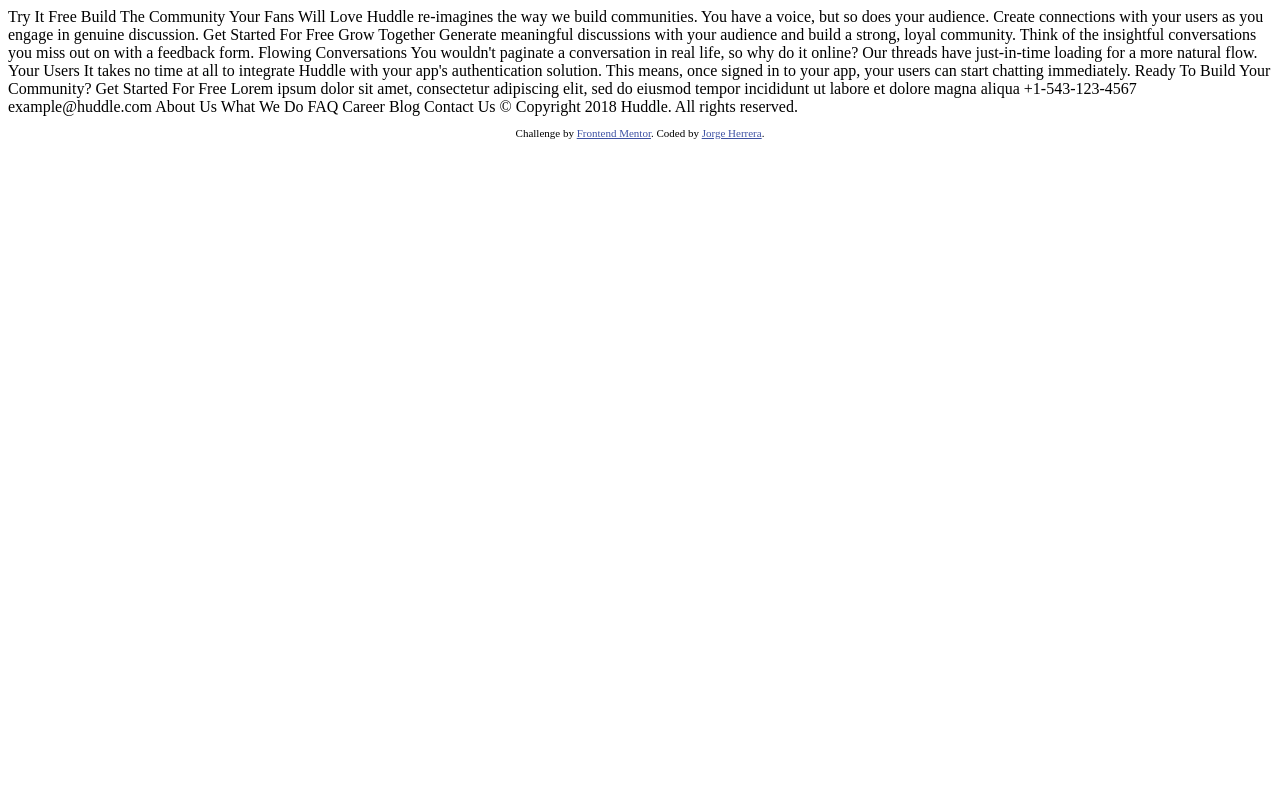
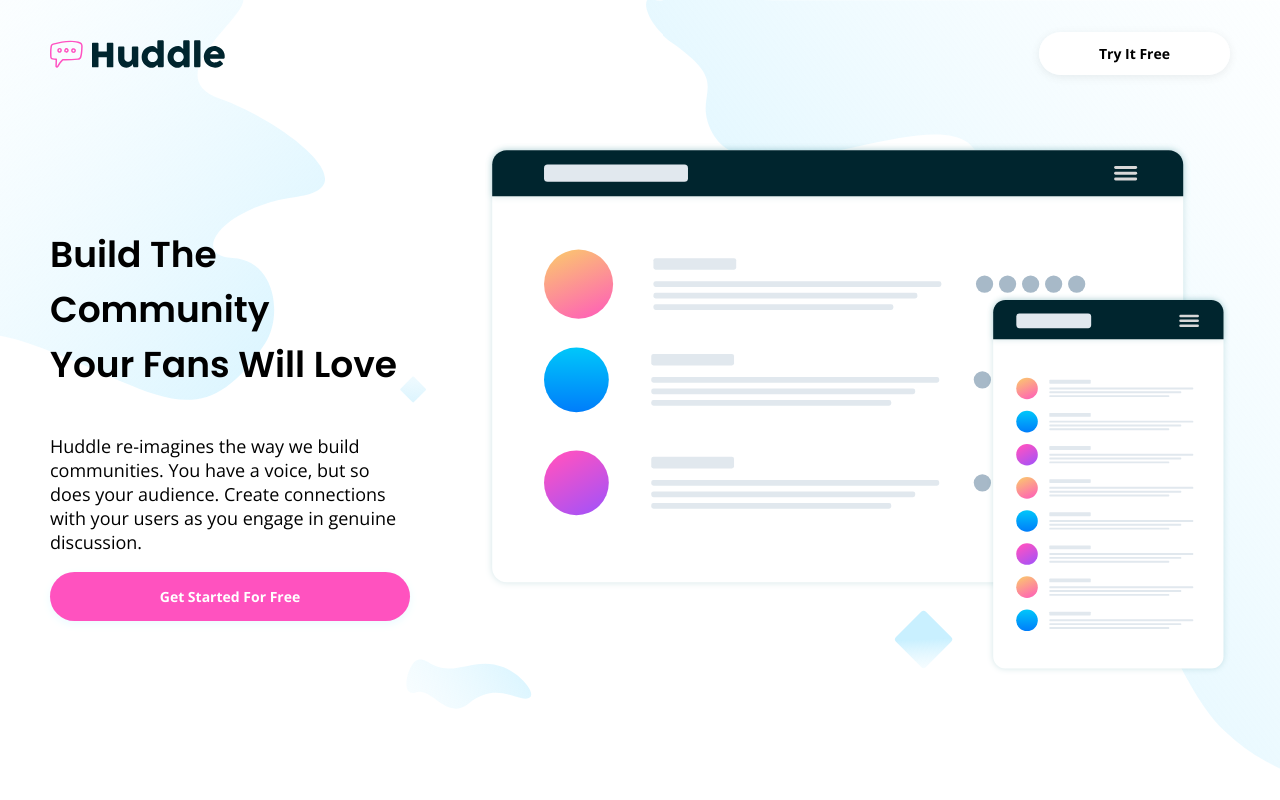
Before and after one commit to PanamaRobin/huddle-landing-page-with-alternating-feature-blocks-master, a plain HTML site: page index.html in a window 1280 px wide. Shown: the top 800 px of the page. Drawn offline with nearby package versions, Linux system fonts and the light colour scheme.

Commit message:
Started intro section (have to fix pink button size)

```diff
--- /dev/null
+++ b/css/styling.css
@@ -0,0 +1,91 @@
+@import url('https://fonts.googleapis.com/css2?family=Open+Sans:wght@400;700&family=Poppins:wght@600&display=swap');
+
+html
+{
+    max-width: 1440px;
+    min-width: 375px;
+}
+
+body
+{
+    font-family: 'Open Sans', sans-serif;
+    font-size: 18px;
+    margin: 0;
+    padding: 0;
+}
+
+.presentation
+{
+    padding: 50px;
+    padding-top: 40px;
+    background-image: url(/images/bg-hero-desktop.svg);
+    background-size: cover;
+    background-position: center;
+}
+
+#head
+{
+    display: flex;
+    justify-content: space-between;
+}
+
+#head-logo
+{
+    width: 175px;
+}
+
+#head-button
+{
+    background: white;
+    font-weight: 700;
+    font-size: 14px;
+    color: black;
+    text-decoration: none;
+    text-align: center;
+    padding: 60px;
+    padding-top: 12px;
+    padding-bottom: 12px;
+    border-radius: 35px;
+    box-shadow: 0 2px 8px rgba(82, 81, 81, 0.103);
+}
+
+#intro
+{
+    padding-top: 70px;
+    padding-bottom: 70px;
+    display: flex;
+    justify-content: space-evenly;
+}
+
+#intro-image
+{
+    width: 745px;
+}
+
+#intro-panel
+{
+    padding-right: 75px;
+    display: flex;
+    flex-direction: column;
+    justify-content: center;
+}
+
+#intro-header
+{
+    font-family: 'Poppins', sans-serif;
+}
+
+#intro-button
+{
+    background: hsl(322, 100%, 66%);
+    font-weight: 700;
+    font-size: 14px;
+    color: white;
+    text-decoration: none;
+    text-align: center;
+    padding: 25px;
+    padding-top: 15px;
+    padding-bottom: 15px;
+    border-radius: 35px;
+    box-shadow: 0 3px 10px hsl(193, 100%, 96%);
+}
--- a/index.html
+++ b/index.html
@@ -3,27 +3,43 @@
 <head>
   <meta charset="UTF-8">
   <meta name="viewport" content="width=device-width, initial-scale=1.0"> <!-- Displays site properly based on user's device -->
+  <link rel="icon" type="image/png" sizes="32x32" href="./images/favicon-32x32.png">
+  <title>Frontend Mentor | Huddle landing page with alternating feature blocks</title>
+  <link rel="stylesheet" href="./css/styling.css">
 
-  <link rel="icon" type="image/png" sizes="32x32" href="./images/favicon-32x32.png">
-
-  <title>Frontend Mentor | Huddle landing page with alternating feature blocks</title>
-
-  <!-- Feel free to remove these styles or customise in your own stylesheet 👍 -->
   <style>
     .attribution { font-size: 11px; text-align: center; }
     .attribution a { color: hsl(228, 45%, 44%); }
   </style>
+
 </head>
 <body>
+  <div class="presentation">
+    <!--Head-->
+    <div id="head">
+      <div>
+        <img id="head-logo" src="./images/logo.svg" alt="logo">
+      </div>
+      <div>
+        <a id="head-button" href="#">Try It Free</a>
+      </div>
+    </div>
 
-  Try It Free
+    <!--Intro-->
+    <div id="intro">
+      <div id="intro-panel">
+        <h1 id="intro-header">Build The Community</br>Your Fans Will Love</h1>
+        <p id="intro-p">Huddle re-imagines the way we build communities. You have a voice, but so does your audience. Create connections with your users as you engage in genuine discussion.</p>
+        <a id="intro-button" href="#">Get Started For Free</a>
+      </div>
+      <div>
+        <img id="intro-image" src="./images/illustration-mockups.svg" alt="mockups">
+      </div>
+    </div>
+  </div>
 
-  Build The Community Your Fans Will Love
 
-  Huddle re-imagines the way we build communities. You have a voice, but so does your audience.
-  Create connections with your users as you engage in genuine discussion.
 
-  Get Started For Free
 
   Grow Together
 
```
